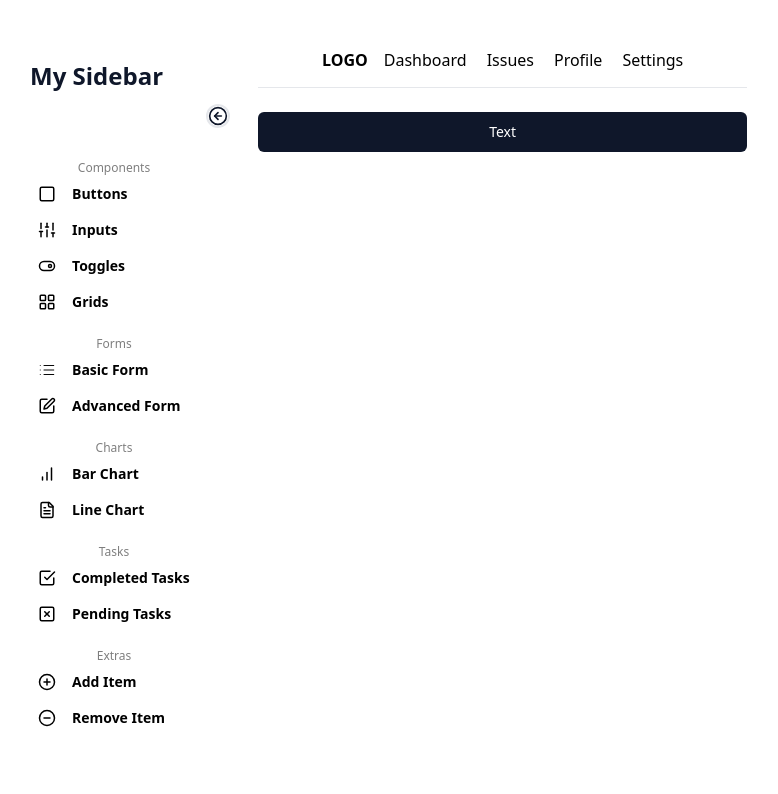
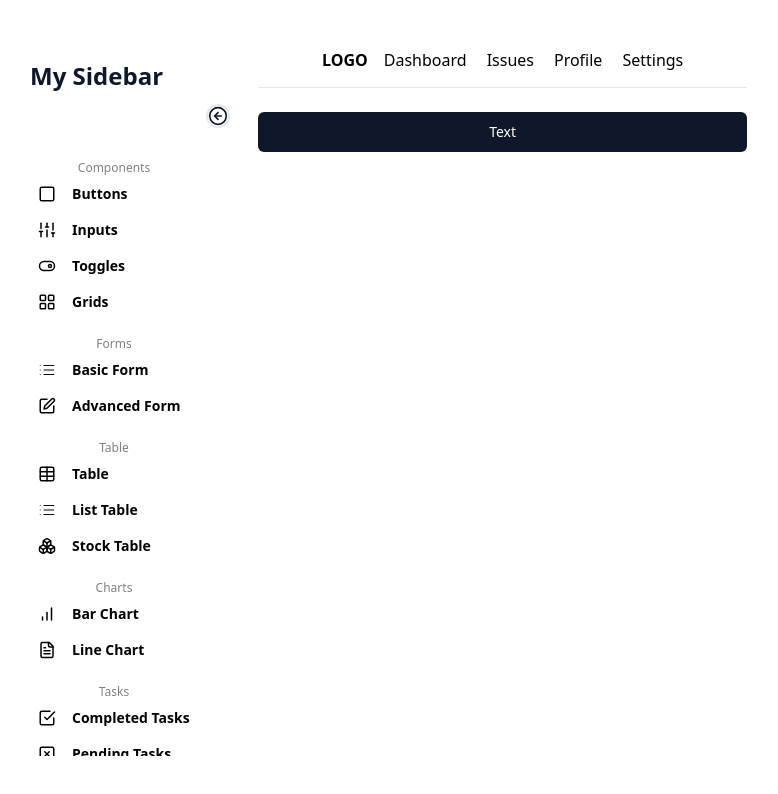
Before and after one commit to perceptronbd/client-template, a React (Vite) app: page / in a window 1280 px wide. Shown: the top 794 px of the page, without its empty margins (30-808 px from the left). Built offline with nearby package versions, Linux system fonts and the light colour scheme.

Commit message:
added links for tables

```diff
--- a/src/components/sidebar/navLinks.jsx
+++ b/src/components/sidebar/navLinks.jsx
@@ -11,6 +11,8 @@ import {
   XSquare,
   PlusCircle,
   MinusCircle,
+  Boxes,
+  Table,
 } from 'lucide-react';
 
 export const navLinks = [
@@ -51,6 +53,26 @@ export const navLinks = [
         title: 'Advanced Form',
         path: '/advanced-form',
         icon: <Edit size={18} />,
+      },
+    ],
+  },
+  {
+    title: 'Table',
+    links: [
+      {
+        title: 'Table',
+        path: '/tables/#table',
+        icon: <Table size={18} />,
+      },
+      {
+        title: 'List Table',
+        path: '/tables/#list-table',
+        icon: <List strokeWidth={1.3} size={18} />,
+      },
+      {
+        title: 'Stock Table',
+        path: '/table/#stock-table',
+        icon: <Boxes size={18} />,
       },
     ],
   },
```
